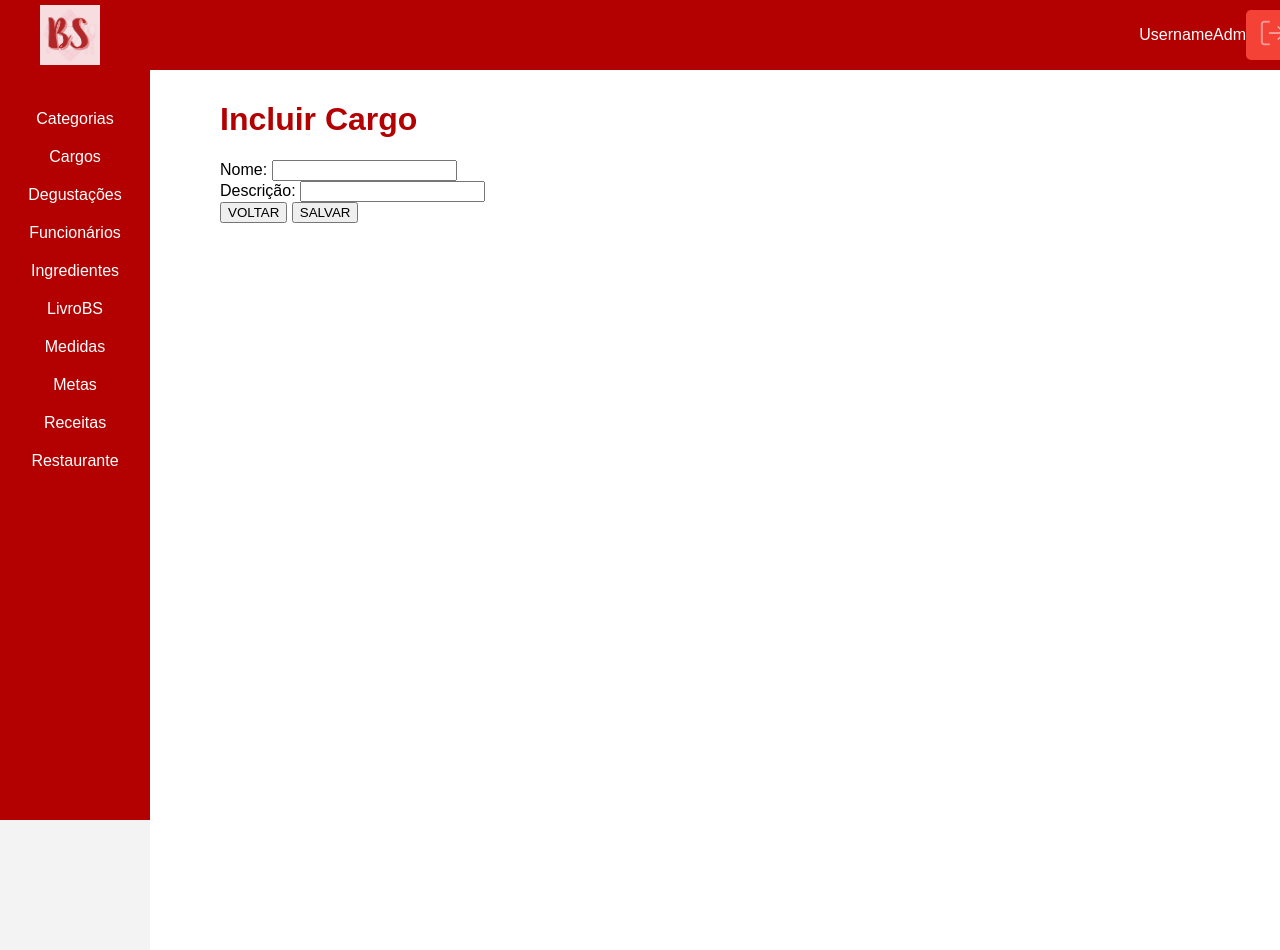
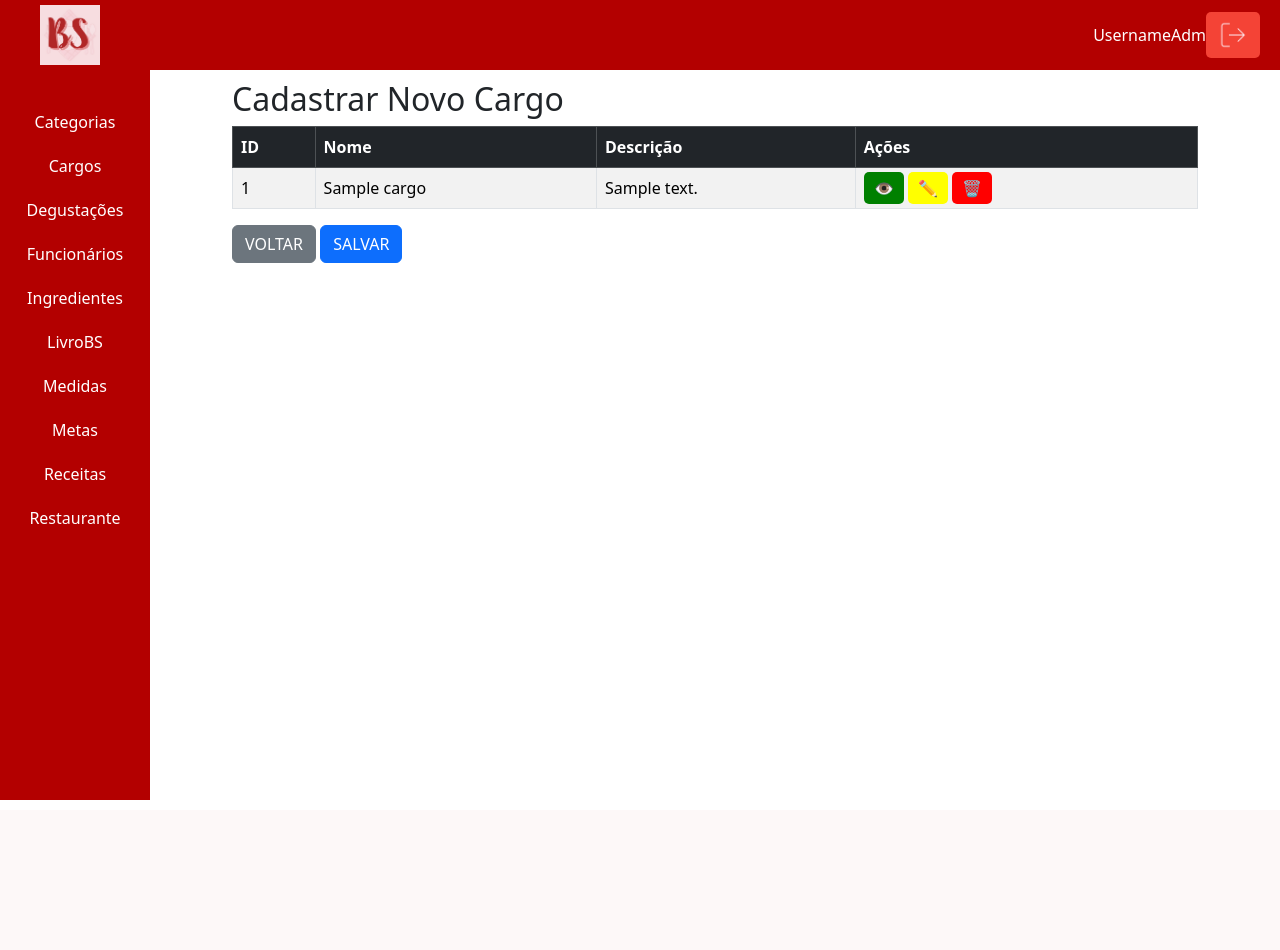
Before and after one commit to AntoniaBod/SistemaIntranetBS, a PHP site: page /TEMPLATES/incluirCargo.php in a window 1280 px wide. After the commit the page ends 800 px from the top, so only its background shows below. Run offline with PHP 8.4, Linux system fonts and the light colour scheme; tables that the repository leaves empty or names only in its code hold one stand-in row (values such as "Sample post").

Commit message:
Update incluirCargo.php
Alteração

```diff
--- a/TEMPLATES/incluirCargo.php
+++ b/TEMPLATES/incluirCargo.php
@@ -1,30 +1,91 @@
 <!DOCTYPE html>
-<html lang="pt-BR">
+<html lang="pt-br">
 <head>
     <meta charset="UTF-8">
     <meta name="viewport" content="width=device-width, initial-scale=1.0">
-    <title>Incluir Cargo</title>
+    <title>Incluir Funcionário</title>
     <link rel="stylesheet" href="../CSS/style.css">
+    <link href="https://cdn.jsdelivr.net/npm/bootstrap@5.3.0-alpha1/dist/css/bootstrap.min.css" rel="stylesheet">
 </head>
 <body>
+    <main>
     <div class="container">
         <?php include_once("../INCLUDES/headerAdmin.php"); ?>
-        <main>
-            <h1>Incluir Cargo</h1>
-            <form action="../CONFIG/processamento.php" method="POST">
-                <input type="hidden" name="acao" value="incluir">
-                <div>
-                    <label for="nome">Nome:</label>
-                    <input type="text" name="nome" required>
+        <h2 class="text-left">Cadastrar Novo Cargo</h2>
+        <form action="../CONFIG/processamento.php" method="POST">
+            <table class="table table-bordered table-striped w-100">
+                <thead class="table-dark">
+                    <tr>
+                        <th>ID</th>
+                        <th>Nome</th>
+                        <th>Descrição</th>
+                        <th>Ações</th>
+                    </tr>
+                </thead>
+                <tbody>
+        <?php
+            // Conexão com o banco de dados
+            include('../CONFIG/conexao.php');
+
+            // Consulta para obter todos os cargos
+            $sql = "SELECT id_cargo, nome, descricao FROM cargo"; // Certifique-se de usar o nome correto
+            $result = $conn->query($sql);
+
+            // Verifica se existem cargos e os lista
+            if ($result->num_rows > 0) {
+                while ($cargo = $result->fetch_assoc()) {
+                    echo "<tr>";
+                    echo "<td>" . htmlspecialchars($cargo['id_cargo']) . "</td>"; // Use o nome correto
+                    echo "<td>" . htmlspecialchars($cargo['nome']) . "</td>";
+                    echo "<td>" . htmlspecialchars($cargo['descricao']) . "</td>";
+                    echo "<td>
+                        <a href='visualizarCargo.php?id=" . $cargo['id_cargo'] . "' class='btn-view'>👁️</a>
+                        <a href='editarCargo.php?id=" . $cargo['id_cargo'] . "' class='btn-edit'>✏️</a>
+                        <a href='../CONFIG/processamento.php?acao=excluir&id=" . $cargo['id_cargo'] . "' class='btn-delete' onclick=\"return confirm('Tem certeza que deseja excluir este cargo?');\">🗑️</a>
+                    </td>";
+                    echo "</tr>";
+                }
+            } else {
+                echo "<tr><td colspan='4'>Nenhum cargo encontrado.</td></tr>";
+            }
+        ?>
+                </tbody>
+            </table>
+            <button type="button" class="btn-back btn btn-secondary" formnovalidate onclick="window.location.href='../TEMPLATES/listarCargo.php'">VOLTAR</button>
+            <button type="submit" name="incluir" class="btn btn-primary">SALVAR</button>
+        </form>
+
+        <!-- Modal de sucesso -->
+        <div class="modal fade" id="sucessoModal" tabindex="-1" aria-labelledby="sucessoModalLabel" aria-hidden="true">
+            <div class="modal-dialog">
+                <div class="modal-content">
+                    <div class="modal-header">
+                        <h5 class="modal-title" id="sucessoModalLabel">Sucesso!</h5>
+                        <button type="button" class="btn-close" data-bs-dismiss="modal" aria-label="Close"></button>
+                    </div>
+                    <div class="modal-body">
+                        Funcionário incluído com sucesso!
+                    </div>
+                    <div class="modal-footer">
+                        <button type="button" class="btn btn-secondary" data-bs-dismiss="modal">Fechar</button>
+                        <button type="button" class="btn btn-primary" onclick="window.location.href='../TEMPLATES/listarCargo.php'">Ver Funcionários</button>
+                    </div>
                 </div>
-                <div>
-                    <label for="descricao">Descrição:</label>
-                    <input type="text" name="descricao" required>
-                </div>
-                <button class="btn-back">VOLTAR</button>
-                <button class="btn-back">SALVAR</button>
-            </form>
-        </main>
+            </div>
+        </div>
     </div>
+
+    </main>
+    <!-- Bootstrap JS -->
+    <script src="https://cdn.jsdelivr.net/npm/bootstrap@5.3.0-alpha1/dist/js/bootstrap.bundle.min.js"></script>
+
+    <script>
+        // Verifica se o parâmetro de sucesso está na URL
+        const urlParams = new URLSearchParams(window.location.search);
+        if (urlParams.has('sucesso')) {
+            var sucessoModal = new bootstrap.Modal(document.getElementById('sucessoModal'));
+            sucessoModal.show(); // Mostra o modal se o parâmetro sucesso estiver presente
+        }
+    </script>
 </body>
 </html>
```
